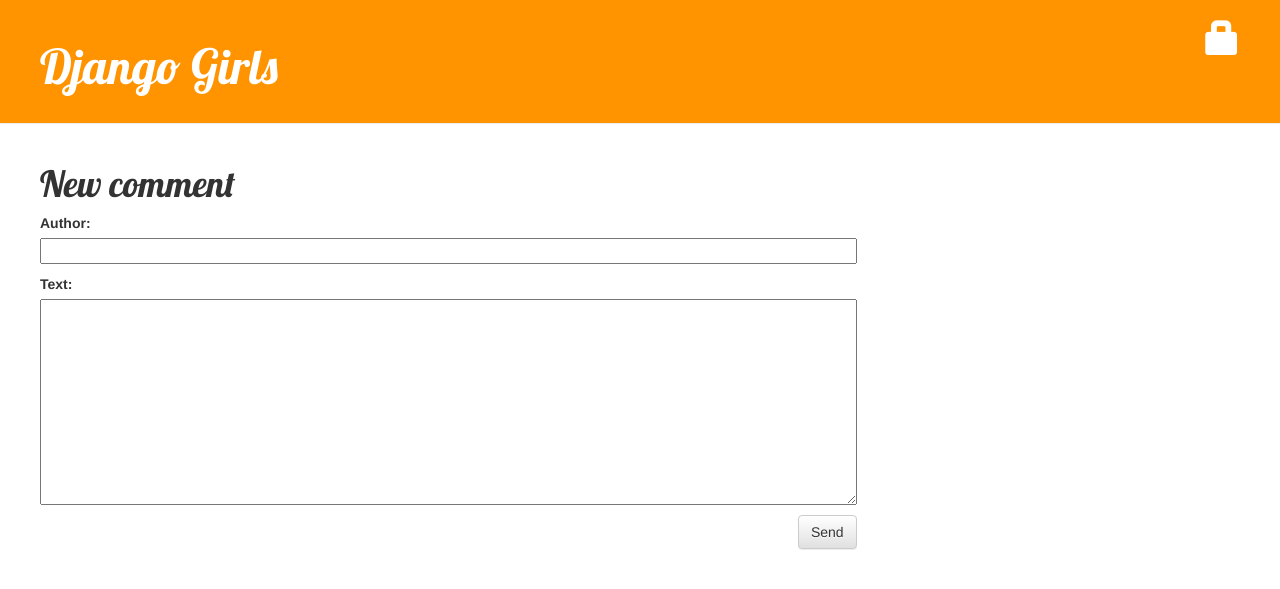
After one commit to lucia15/my-first-blog, a Django app: page /post/1/comment/ in a window 1280 px wide. The commit adds this page. Shown: the top 589 px of the page. Run offline with Django 3.2, Linux system fonts and the light colour scheme; tables that the repository leaves empty hold one stand-in row (values such as "Sample post"); some libraries are stand-ins or nearby versions.

Commit message:
Now visitors can make comments and you can moderate them

```diff
--- a/blog/admin.py
+++ b/blog/admin.py
@@ -1,4 +1,5 @@
 from django.contrib import admin
-from .models import Post
+from .models import Post, Comment
 
 admin.site.register(Post)
+admin.site.register(Comment)
--- a/blog/forms.py
+++ b/blog/forms.py
@@ -1,9 +1,15 @@
 from django import forms
 
-from .models import Post
+from .models import Post, Comment
 
 class PostForm(forms.ModelForm):
 
     class Meta:
         model = Post
         fields = ('title', 'text',)
+
+class CommentForm(forms.ModelForm):
+
+    class Meta:
+        model = Comment
+        fields = ('author', 'text',)
--- a/blog/models.py
+++ b/blog/models.py
@@ -17,3 +17,20 @@ class Post(models.Model):
 
     def __str__(self):
         return self.title
+
+    def approved_comments(self):
+        return self.comments.filter(approved_comment=True)
+
+class Comment(models.Model):
+    post = models.ForeignKey('blog.Post', related_name='comments')
+    author = models.CharField(max_length=200)
+    text = models.TextField()
+    created_date = models.DateTimeField(default=timezone.now)
+    approved_comment = models.BooleanField(default=False)
+
+    def approve(self):
+        self.approved_comment = True
+        self.save()
+
+    def __str__(self):
+        return self.text
--- a/blog/static/css/blog.css
+++ b/blog/static/css/blog.css
@@ -44,3 +44,7 @@ h1, h2, h3, h4 {
 .post h1 a, .post h1 a:visited {
     color: #000000;
 }
+
+.comment {
+    margin: 20px 0px 20px 20px;
+}
--- /dev/null
+++ b/blog/templates/blog/add_comment_to_post.html
@@ -0,0 +1,9 @@
+{% extends 'blog/base.html' %}
+
+{% block content %}
+    <h1>New comment</h1>
+    <form method="POST" class="post-form">{% csrf_token %}
+        {{ form.as_p }}
+        <button type="submit" class="save btn btn-default">Send</button>
+    </form>
+{% endblock %}
--- a/blog/urls.py
+++ b/blog/urls.py
@@ -9,4 +9,7 @@ urlpatterns = [
     url(r'^drafts/$', views.post_draft_list, name='post_draft_list'),
     url(r'^post/(?P<pk>\d+)/publish/$', views.post_publish, name='post_publish'),
     url(r'^post/(?P<pk>\d+)/remove/$', views.post_remove, name='post_remove'),
+    url(r'^post/(?P<pk>\d+)/comment/$', views.add_comment_to_post, name='add_comment_to_post'),
+    url(r'^comment/(?P<pk>\d+)/approve/$', views.comment_approve, name='comment_approve'),
+    url(r'^comment/(?P<pk>\d+)/remove/$', views.comment_remove, name='comment_remove'),
 ]
--- a/blog/views.py
+++ b/blog/views.py
@@ -1,8 +1,8 @@
 from django.contrib.auth.decorators import login_required
 from django.shortcuts import render, get_object_or_404, redirect
 from django.utils import timezone
-from .models import Post
-from .forms import PostForm
+from .models import Post, Comment
+from .forms import PostForm, CommentForm
 
 def post_list(request):
     posts = Post.objects.filter(published_date__lte=timezone.now()).order_by('published_date')
@@ -55,3 +55,29 @@ def post_remove(request, pk):
     post = get_object_or_404(Post, pk=pk)
     post.delete()
     return redirect('blog.views.post_list')
+
+def add_comment_to_post(request, pk):
+    post = get_object_or_404(Post, pk=pk)
+    if request.method == "POST":
+        form = CommentForm(request.POST)
+        if form.is_valid():
+            comment = form.save(commit=False)
+            comment.post = post
+            comment.save()
+            return redirect('blog.views.post_detail', pk=post.pk)
+    else:
+        form = CommentForm()
+    return render(request, 'blog/add_comment_to_post.html', {'form': form})
+
+@login_required
+def comment_approve(request, pk):
+    comment = get_object_or_404(Comment, pk=pk)
+    comment.approve()
+    return redirect('blog.views.post_detail', pk=comment.post.pk)
+
+@login_required
+def comment_remove(request, pk):
+    comment = get_object_or_404(Comment, pk=pk)
+    post_pk = comment.post.pk
+    comment.delete()
+    return redirect('blog.views.post_detail', pk=post_pk)
```
Also changed, not shown: blog/templates/blog/post_details.html (+21 -0 lines), blog/templates/blog/post_list.html (+4 -3 lines), blog/migrations/0002_comment.py (added).
